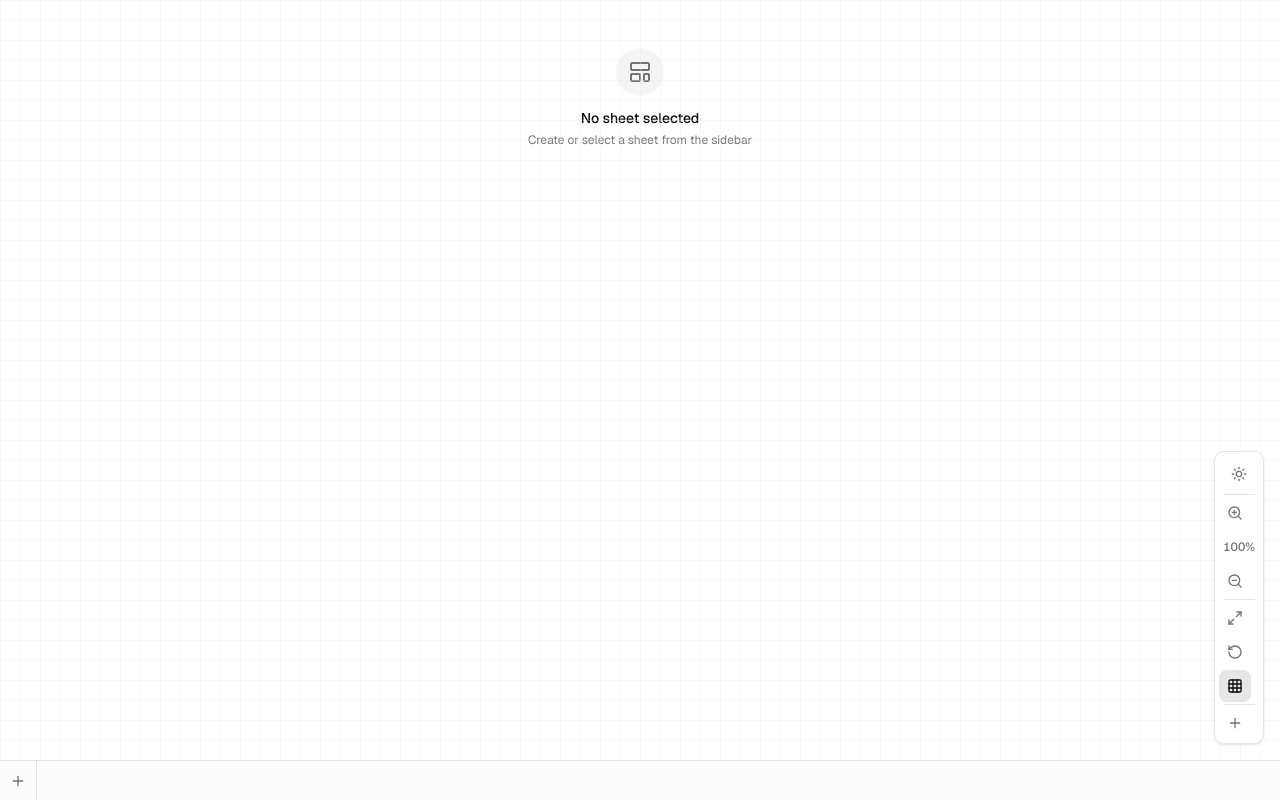
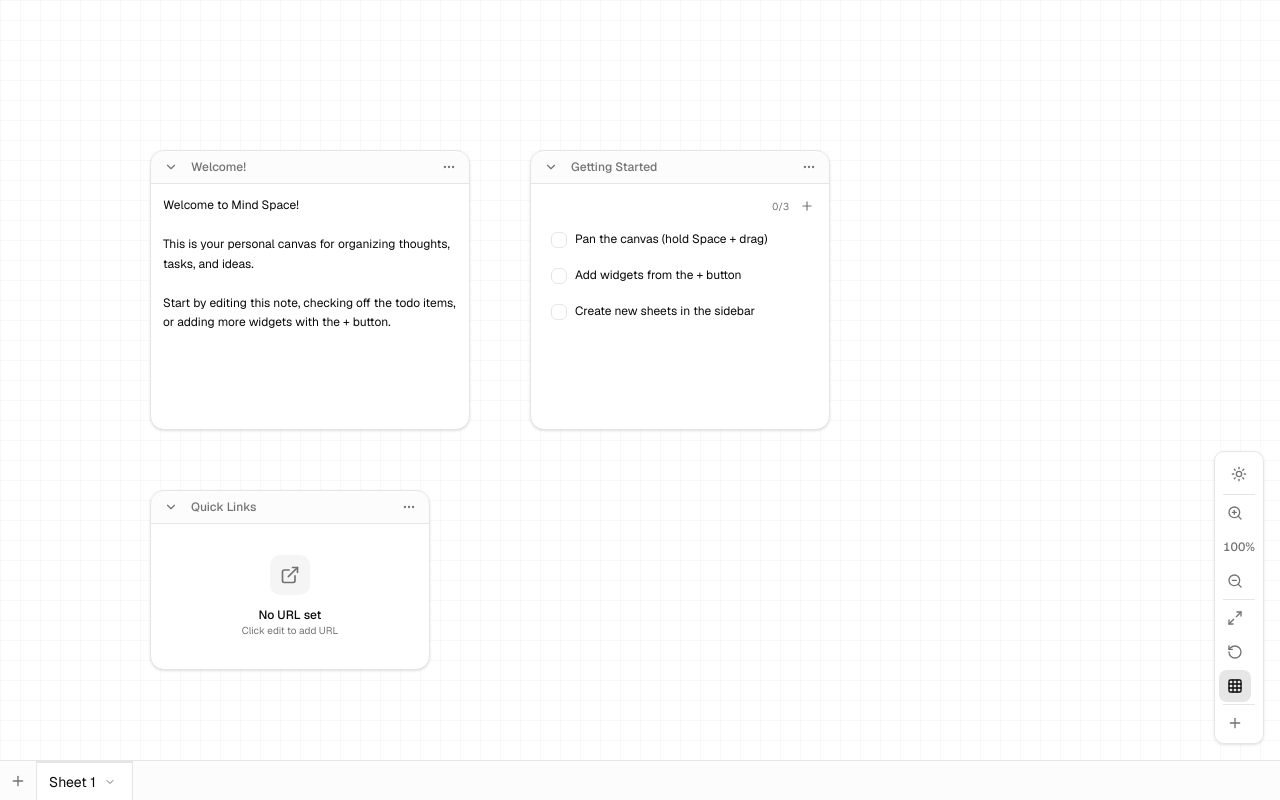
Before and after one commit to AhmedNasser1010/mind-space, a Next.js app: page /app in a window 1280 px wide. Built offline with nearby package versions, Linux system fonts and the light colour scheme.

Commit message:
touch compatibility added

```diff
--- a/package.json
+++ b/package.json
@@ -21,6 +21,7 @@
     "@radix-ui/react-tabs": "^1.1.17",
     "@radix-ui/react-toast": "^1.2.19",
     "@radix-ui/react-tooltip": "^1.2.12",
+    "@vercel/analytics": "^2.0.1",
     "class-variance-authority": "^0.7.1",
     "clsx": "^2.1.1",
     "frimousse": "^0.3.0",
--- a/src/app/layout.tsx
+++ b/src/app/layout.tsx
@@ -3,6 +3,7 @@ import { Geist, Geist_Mono } from "next/font/google"
 import { ThemeProvider } from "@/components/theme-provider"
 import { ToastProvider } from "@/components/ui/toast"
 import { ConfirmProvider } from "@/components/ui/confirm-dialog"
+import { Analytics } from "@vercel/analytics/next"
 import "./globals.css"
 
 const geistSans = Geist({
@@ -37,6 +38,7 @@ export default function RootLayout({
             <ToastProvider>{children}</ToastProvider>
           </ConfirmProvider>
         </ThemeProvider>
+        <Analytics />
       </body>
     </html>
   )
--- a/src/components/canvas/index.tsx
+++ b/src/components/canvas/index.tsx
@@ -1,6 +1,6 @@
 "use client"
 
-import { useCallback, useMemo, useRef } from "react"
+import { useCallback, useEffect, useMemo, useRef } from "react"
 import { useStore } from "@/store"
 import type { WidgetType } from "@/types"
 import { BaseWidget } from "@/components/widgets/base-widget"
@@ -14,6 +14,9 @@ export function Canvas() {
   const containerRef = useRef<HTMLDivElement>(null)
   const isPanning = useRef(false)
   const lastPointer = useRef({ x: 0, y: 0 })
+  const activePointers = useRef<Map<number, { x: number; y: number }>>(new Map())
+  const isPinching = useRef(false)
+  const initialPinchDist = useRef(0)
 
   const currentSheetId = useStore((s) => s.currentSheetId)
   const sheets = useStore((s) => s.sheets)
@@ -42,7 +45,25 @@ export function Canvas() {
   const deselectAll = useStore((s) => s.deselectAll)
 
   const handlePointerDown = useCallback((e: React.PointerEvent) => {
-    if ((e.target as HTMLElement).closest("[data-widget]")) return
+    activePointers.current.set(e.pointerId, { x: e.clientX, y: e.clientY })
+
+    if (activePointers.current.size === 2) {
+      const pointers = Array.from(activePointers.current.values())
+      isPinching.current = true
+      isPanning.current = false
+      initialPinchDist.current = Math.hypot(
+        pointers[0].x - pointers[1].x,
+        pointers[0].y - pointers[1].y,
+      )
+      document.body.style.cursor = ""
+      document.body.style.userSelect = ""
+      return
+    }
+
+    if ((e.target as HTMLElement).closest("[data-widget]")) {
+      activePointers.current.delete(e.pointerId)
+      return
+    }
     deselectAll()
     isPanning.current = true
     lastPointer.current = { x: e.clientX, y: e.clientY }
@@ -53,6 +74,33 @@ export function Canvas() {
 
   const handlePointerMove = useCallback(
     (e: React.PointerEvent) => {
+      activePointers.current.set(e.pointerId, { x: e.clientX, y: e.clientY })
+
+      if (isPinching.current && activePointers.current.size === 2) {
+        const pointers = Array.from(activePointers.current.values())
+        const dist = Math.hypot(
+          pointers[0].x - pointers[1].x,
+          pointers[0].y - pointers[1].y,
+        )
+        const state = canvasStateRef.current
+        const newScale = Math.min(
+          Math.max(
+            state.scale * (dist / initialPinchDist.current),
+            0.1,
+          ),
+          5,
+        )
+        const scaleChange = newScale / state.scale
+        const midX = (pointers[0].x + pointers[1].x) / 2
+        const midY = (pointers[0].y + pointers[1].y) / 2
+        setCanvasState({
+          scale: newScale,
+          offsetX: midX - (midX - state.offsetX) * scaleChange,
+          offsetY: midY - (midY - state.offsetY) * scaleChange,
+        })
+        return
+      }
+
       if (!isPanning.current) return
       const state = canvasStateRef.current
       const dx = (e.clientX - lastPointer.current.x) / state.scale
@@ -66,10 +114,50 @@ export function Canvas() {
     [setCanvasState]
   )
 
-  const handlePointerUp = useCallback(() => {
-    isPanning.current = false
-    document.body.style.cursor = ""
-    document.body.style.userSelect = ""
+  const handlePointerUp = useCallback((e: React.PointerEvent) => {
+    activePointers.current.delete(e.pointerId)
+    if (activePointers.current.size < 2) {
+      isPinching.current = false
+    }
+    if (activePointers.current.size === 0) {
+      isPanning.current = false
+      document.body.style.cursor = ""
+      document.body.style.userSelect = ""
+    }
+  }, [])
+
+  useEffect(() => {
+    const container = containerRef.current
+    if (!container) return
+
+    const onPointerDown = (e: PointerEvent) => {
+      activePointers.current.set(e.pointerId, { x: e.clientX, y: e.clientY })
+      if (activePointers.current.size === 2) {
+        const pointers = Array.from(activePointers.current.values())
+        isPinching.current = true
+        isPanning.current = false
+        initialPinchDist.current = Math.hypot(
+          pointers[0].x - pointers[1].x,
+          pointers[0].y - pointers[1].y,
+        )
+      }
+    }
+
+    const onPointerUp = (e: PointerEvent) => {
+      activePointers.current.delete(e.pointerId)
+      if (activePointers.current.size < 2) {
+        isPinching.current = false
+      }
+    }
+
+    container.addEventListener("pointerdown", onPointerDown, true)
+    container.addEventListener("pointerup", onPointerUp, true)
+    container.addEventListener("pointercancel", onPointerUp, true)
+    return () => {
+      container.removeEventListener("pointerdown", onPointerDown, true)
+      container.removeEventListener("pointerup", onPointerUp, true)
+      container.removeEventListener("pointercancel", onPointerUp, true)
+    }
   }, [])
 
   const spacing = canvasState.gridSize * canvasState.scale
--- a/src/components/sheets/sheet-sidebar.tsx
+++ b/src/components/sheets/sheet-sidebar.tsx
@@ -41,10 +41,7 @@ interface SheetTabItemProps {
   onStartRename: (id: string, title: string) => void;
   onDuplicate: (id: string) => void;
   onDelete: (id: string) => void;
-  onDragStart: (id: string) => void;
-  onDragOver: (id: string, e: React.DragEvent<HTMLDivElement>) => void;
-  onDragEnd: () => void;
-  onDrop: (id: string) => void;
+  onPointerDown: (e: React.PointerEvent, sheetId: string) => void;
   inputRef: RefObject<HTMLInputElement | null>;
   editValue: string;
   onEditValueChange: (value: string) => void;
@@ -60,10 +57,7 @@ const SheetTabItem = memo(function SheetTabItem({
   onStartRename,
   onDuplicate,
   onDelete,
-  onDragStart,
-  onDragOver,
-  onDragEnd,
-  onDrop,
+  onPointerDown,
   inputRef,
   editValue,
   onEditValueChange,
@@ -156,17 +150,11 @@ const SheetTabItem = memo(function SheetTabItem({
           : "text-muted-foreground hover:bg-accent/50 hover:text-foreground border-t-2 border-t-transparent",
         isDragging && "opacity-40",
       )}
-      draggable={!isEditing}
-      aria-grabbed={isDragging}
-      onDragStart={(e) => {
+      data-sheet-id={sheet.id}
+      onPointerDown={(e) => {
         if (isEditing) return;
-        onDragStart(sheet.id);
-        e.dataTransfer.effectAllowed = "move";
-        e.dataTransfer.setData("text/plain", sheet.id);
+        onPointerDown(e, sheet.id);
       }}
-      onDragOver={(e) => onDragOver(sheet.id, e)}
-      onDragEnd={onDragEnd}
-      onDrop={() => onDrop(sheet.id)}
       onClick={() => {
         setActionsOpen(false);
         onSelect();
@@ -297,6 +285,10 @@ export const SheetSidebar = memo(function SheetSidebar() {
     id: string;
     position: "before" | "after";
   } | null>(null);
+  const dragState = useRef({
+    draggingId: null as string | null,
+    dropTarget: null as { id: string; position: "before" | "after" } | null,
+  });
 
   useEffect(() => {
     if (editingId && inputRef.current) {
@@ -387,38 +379,72 @@ export const SheetSidebar = memo(function SheetSidebar() {
     [duplicateSheet, addToast],
   );
 
-  const handleDragStart = useCallback((id: string) => {
-    setDraggingSheetId(id);
-    setDropTarget(null);
-  }, []);
-
-  const handleDragOver = useCallback(
-    (id: string, e: React.DragEvent<HTMLDivElement>) => {
-      e.preventDefault();
-      if (!draggingSheetId || draggingSheetId === id) return;
-
-      const rect = e.currentTarget.getBoundingClientRect();
-      const position = e.clientX < rect.left + rect.width / 2 ? "before" : "after";
-      setDropTarget({ id, position });
-    },
-    [draggingSheetId],
-  );
-
   const clearDragState = useCallback(() => {
     setDraggingSheetId(null);
     setDropTarget(null);
   }, []);
 
-  const handleDrop = useCallback(
-    (targetId: string) => {
-      if (!draggingSheetId || draggingSheetId === targetId || !dropTarget) {
-        clearDragState();
-        return;
+  const handleTabPointerDown = useCallback(
+    (e: React.PointerEvent, sheetId: string) => {
+      if (editingId) return;
+      e.preventDefault();
+      dragState.current.draggingId = sheetId;
+      setDraggingSheetId(sheetId);
+      setDropTarget(null);
+      const el = scrollContainerRef.current;
+      if (el) {
+        el.setPointerCapture(e.pointerId);
       }
-      reorderSheets(draggingSheetId, targetId, dropTarget.position);
+    },
+    [editingId],
+  );
+
+  const handleContainerPointerMove = useCallback(
+    (_e: React.PointerEvent) => {
+      const { draggingId } = dragState.current;
+      if (!draggingId || !scrollContainerRef.current) return;
+
+      const tabs = scrollContainerRef.current.querySelectorAll<HTMLElement>(
+        "[data-sheet-id]",
+      );
+      let best: { id: string; position: "before" | "after" } | null = null;
+      let bestDist = Infinity;
+
+      tabs.forEach((tab) => {
+        const id = tab.getAttribute("data-sheet-id");
+        if (!id || id === draggingId) return;
+        const rect = tab.getBoundingClientRect();
+        if (_e.clientX >= rect.left - 4 && _e.clientX <= rect.right + 4) {
+          const mid = rect.left + rect.width / 2;
+          const dist = Math.abs(_e.clientX - mid);
+          if (dist < bestDist) {
+            bestDist = dist;
+            best = {
+              id,
+              position: _e.clientX < mid ? "before" : "after",
+            };
+          }
+        }
+      });
+
+      dragState.current.dropTarget = best;
+      setDropTarget(best);
+    },
+    [],
+  );
+
+  const handleContainerPointerUp = useCallback(
+    (_e: React.PointerEvent) => {
+      const { draggingId, dropTarget: dt } = dragState.current;
+      dragState.current.draggingId = null;
+      dragState.current.dropTarget = null;
+
+      if (draggingId && dt && dt.id !== draggingId) {
+        reorderSheets(draggingId, dt.id, dt.position);
+      }
       clearDragState();
     },
-    [draggingSheetId, dropTarget, reorderSheets, clearDragState],
+    [reorderSheets, clearDragState],
   );
 
   return (
@@ -446,6 +472,9 @@ export const SheetSidebar = memo(function SheetSidebar() {
         ref={scrollContainerRef}
         className="flex-1 flex items-center overflow-x-auto scrollbar-none"
         style={{ scrollbarWidth: "none", msOverflowStyle: "none" }}
+        onPointerMove={handleContainerPointerMove}
+        onPointerUp={handleContainerPointerUp}
+        onPointerCancel={handleContainerPointerUp}
       >
         {sheets.map((sheet) => {
           const isActive = sheet.id === currentSheetId;
@@ -464,10 +493,7 @@ export const SheetSidebar = memo(function SheetSidebar() {
               onStartRename={handleStartRename}
               onDuplicate={handleDuplicate}
               onDelete={handleDelete}
-              onDragStart={handleDragStart}
-              onDragOver={handleDragOver}
-              onDragEnd={clearDragState}
-              onDrop={handleDrop}
+              onPointerDown={handleTabPointerDown}
               inputRef={inputRef}
               editValue={editValue}
               onEditValueChange={setEditValue}
--- a/src/components/widgets/selection-outline.tsx
+++ b/src/components/widgets/selection-outline.tsx
@@ -33,9 +33,11 @@ const ResizeHandle = memo(function ResizeHandle({
   return (
     <div
       {...handlers}
-      className={`absolute z-10 h-3 w-3 rounded-full border-2 border-primary bg-background shadow-sm ${className}`}
-      style={{ touchAction: "none" }}
-    />
+      className={`absolute z-10 flex items-center justify-center ${className}`}
+      style={{ touchAction: "none", width: 28, height: 28, margin: -14 }}
+    >
+      <div className="h-3 w-3 rounded-full border-2 border-primary bg-background shadow-sm pointer-events-none" />
+    </div>
   )
 })
 
--- a/src/store/index.ts
+++ b/src/store/index.ts
@@ -1,6 +1,6 @@
 import { create } from "zustand"
 import { persist, createJSONStorage } from "zustand/middleware"
-import type { Sheet, Widget, CanvasState, ThemeSettings } from "@/types"
+import { WidgetType, type Sheet, type Widget, type CanvasState, type ThemeSettings } from "@/types"
 
 interface ClipboardData {
   widgets: (Pick<Widget, "type" | "title" | "width" | "height" | "data" | "collapsed"> & { x: number; y: number })[]
@@ -80,6 +80,73 @@ const defaultThemeSettings: ThemeSettings = {
   mode: "system",
   accentColor: "zinc",
   fontSize: 16,
+}
+
+function initializeDefaultState() {
+  const now = Date.now()
+  const sheetId = crypto.randomUUID()
+  const noteId = crypto.randomUUID()
+  const todoId = crypto.randomUUID()
+  const quickLinkId = crypto.randomUUID()
+
+  useStore.setState({
+    sheets: [
+      {
+        id: sheetId,
+        title: "Sheet 1",
+        widgetOrder: [noteId, todoId, quickLinkId],
+        createdAt: now,
+        updatedAt: now,
+      },
+    ],
+    currentSheetId: sheetId,
+    widgets: {
+      [noteId]: {
+        id: noteId,
+        type: WidgetType.Note,
+        title: "Welcome!",
+        x: 150,
+        y: 150,
+        width: 320,
+        height: 280,
+        zIndex: 1,
+        collapsed: false,
+        data: {
+          content: "Welcome to Mind Space!\n\nThis is your personal canvas for organizing thoughts, tasks, and ideas.\n\nStart by editing this note, checking off the todo items, or adding more widgets with the + button.",
+        },
+      },
+      [todoId]: {
+        id: todoId,
+        type: WidgetType.Todo,
+        title: "Getting Started",
+        x: 530,
+        y: 150,
+        width: 300,
+        height: 280,
+        zIndex: 2,
+        collapsed: false,
+        data: {
+          items: [
+            { id: crypto.randomUUID(), text: "Pan the canvas (hold Space + drag)", status: "todo" as const, done: false },
+            { id: crypto.randomUUID(), text: "Add widgets from the + button", status: "todo" as const, done: false },
+            { id: crypto.randomUUID(), text: "Create new sheets in the sidebar", status: "todo" as const, done: false },
+          ],
+        },
+      },
+      [quickLinkId]: {
+        id: quickLinkId,
+        type: WidgetType.QuickLink,
+        title: "Quick Links",
+        x: 150,
+        y: 490,
+        width: 280,
+        height: 180,
+        zIndex: 3,
+        collapsed: false,
+        data: {},
+      },
+    },
+  })
 }
 
 const debounceTimers: Record<string, ReturnType<typeof setTimeout>> = {}
@@ -668,6 +735,14 @@ export const useStore = create<StoreState>()(
         redoStack: state.redoStack,
         clipboard: state.clipboard,
       }),
+      onRehydrateStorage: () => {
+        return (state, error) => {
+          if (error) return
+          if (state && state.sheets.length === 0) {
+            setTimeout(initializeDefaultState, 0)
+          }
+        }
+      },
     }
   )
 )
```
Also changed, not shown: 1 other file (tests, documents, lock files or other folders).
